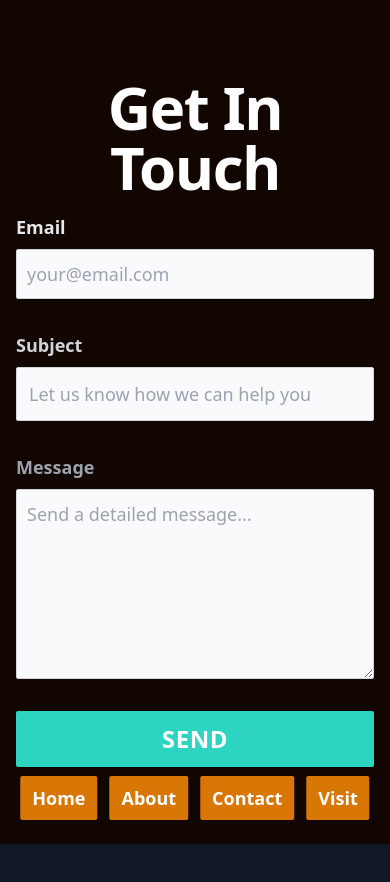
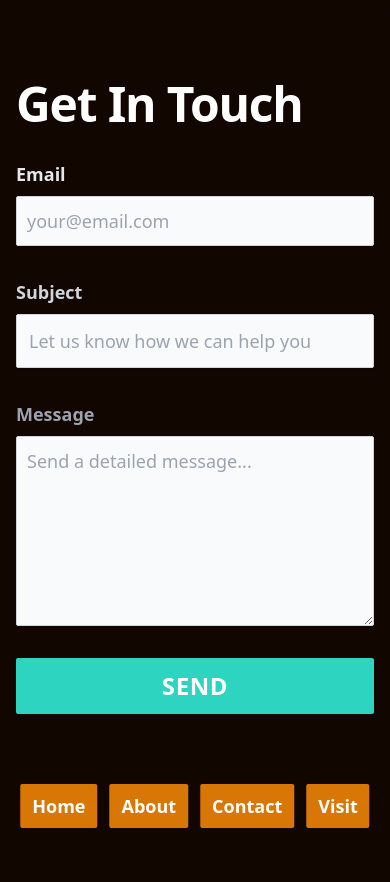
Before and after one commit to michaelsynan/lart, a Nuxt app: page /contact in a window 390 px wide. Shown: the top 882 px of the page. Before the commit the page ends 844 px from the top, so only its background shows below. Built offline with nearby package versions, Linux system fonts and the light colour scheme; a web font is replaced by a local one.

Commit message:
Style updates

```diff
--- a/components/BottomNav.vue
+++ b/components/BottomNav.vue
@@ -1,5 +1,5 @@
 <template>
-  <div class="fixed bottom-0 left-1/2 transform -translate-x-1/2 mb-4 z-100 mt-40">
+  <div class="fixed bottom-0 left-1/2 transform -translate-x-1/2 mb-2 md:mb-4 z-100 mt-40">
     <div class="flex space-x-3 md:space-x-4 justify-center items-center p-2 md:p-4">
       <NuxtLink to="/"
         class="rounded-sm bg-amber-600 px-3 md:px-4 py-2 md:py-3 text-lg md:text-xl font-bold relative group top-0 hover:-top-0.5 transition-all duration-200 ease-in-out">
--- a/pages/about.vue
+++ b/pages/about.vue
@@ -6,8 +6,8 @@ definePageMeta({
 <template>
   <div class="w-full flex justify-center px-4">
   <div class="relative flex flex-col items-center justify-center h-screen">
-    <div class="border-4 border-teal mb-10 rounded bg-teal">
-    <h1 class="text-4xl md:text-6xl font-bold pb-4 max-w-max px-6 md:px-10 py-4 md:py-6 tracking-wide md:tracking-wider rounded-md bg-stone-950">L'art de la rue</h1>
+    <div class="border-4 border-teal mb-10 rounded bg-teal w-full">
+    <h1 class="text-4xl md:text-6xl font-bold pb-4 px-6 md:px-10 py-4 md:py-6 tracking-wide md:tracking-wider rounded-md bg-stone-950 w-full">L'art de la rue</h1>
     <h2 class="text-lg md:text-xl w-full bg-teal w-full font-bold py-2 tracking-wide uppercase"><span class="">Established 2000</span></h2>
     </div>
     <p class="px-4 text-lg md:text-xl max-w-xl leading-loose mb-6">NYC-based street artist Mohammad designs jewelry that brings to life the history and culture of the city in which he lives. Follow his <a href="https://instagram.com" class="border-b-2 hover:border-b-3 hover:border-teal">Instagram</a> or visit his <a href="google.com" class="border-b-2 hover:border-b-3 hover:border-teal">shop</a>.</p>
--- a/pages/contact.vue
+++ b/pages/contact.vue
@@ -6,30 +6,37 @@ definePageMeta({
 
 <template>
   <div class="w-full flex justify-center">
-  <div class="relative flex flex-col items-center justify-center h-screen w-full">
+    <div class="relative flex flex-col items-center justify-start md:mt-0 mt-20 md:justify-center h-screen w-full">
       <section class="align-left w-full">
         <div class="mx-auto w-full md:w-2xl px-4">
-      <h2 class="mb-4 text-6xl tracking-tight font-extrabold text-center text-white px-4">Get In Touch</h2>
+          <h2 class="mb-4 text-5xl md:text-6xl tracking-tight font-extrabold text-left md:text-center text-white px-0 pb-4 md:px-4">Get In Touch</h2>
           <form action="#" class="space-y-8 text-lg">
             <div>
               <label for="email" class="block mb-2 ttext-gray-300 text-left font-bold">Email</label>
-              <input type="email" id="email" class="shadow-sm bg-gray-50 border border-gray-300 text-gray-900  rounded-sm focus:ring-primary-500 focus:border-primary-500 block w-full p-2.5 dark:bg-gray-700 dark:border-gray-600 dark:placeholder-gray-400 dark:text-white dark:focus:ring-primary-500 dark:focus:border-primary-500 dark:shadow-sm-light" placeholder="your@email.com" required>
+              <input type="email" id="email"
+                class="shadow-sm bg-gray-50 border border-gray-300 text-gray-900  rounded-sm focus:ring-primary-500 focus:border-primary-500 block w-full p-2.5 dark:bg-gray-700 dark:border-gray-600 dark:placeholder-gray-400 dark:text-white dark:focus:ring-primary-500 dark:focus:border-primary-500 dark:shadow-sm-light"
+                placeholder="your@email.com" required>
             </div>
             <div>
               <label for="subject" class="block mb-2  font-bold text-gray-300 text-left">Subject</label>
-              <input type="text" id="subject" class="block p-3 w-full text-gray-900 bg-gray-50 rounded-sm border border-gray-300 shadow-sm focus:ring-primary-500 focus:border-primary-500 dark:bg-gray-700 dark:border-gray-600 dark:placeholder-gray-400 dark:text-white dark:focus:ring-primary-500 dark:focus:border-primary-500 dark:shadow-sm-light" placeholder="Let us know how we can help you" required>
+              <input type="text" id="subject"
+                class="block p-3 w-full text-gray-900 bg-gray-50 rounded-sm border border-gray-300 shadow-sm focus:ring-primary-500 focus:border-primary-500 dark:bg-gray-700 dark:border-gray-600 dark:placeholder-gray-400 dark:text-white dark:focus:ring-primary-500 dark:focus:border-primary-500 dark:shadow-sm-light"
+                placeholder="Let us know how we can help you" required>
             </div>
             <div class="sm:col-span-2">
               <label for="message" class="block mb-2 font-bold text-gray-400 text-left">Message</label>
-              <textarea id="message" rows="6" class="block p-2.5 w-full text-gray-900 bg-gray-50 rounded-sm shadow-sm border border-gray-300 focus:ring-primary-500 focus:border-primary-500 dark:bg-gray-700 dark:border-gray-600 dark:placeholder-gray-400 dark:text-white dark:focus:ring-primary-500 dark:focus:border-primary-500" placeholder="Send a detailed message..."></textarea>
+              <textarea id="message" rows="6"
+                class="block p-2.5 w-full text-gray-900 bg-gray-50 rounded-sm shadow-sm border border-gray-300 focus:ring-primary-500 focus:border-primary-500 dark:bg-gray-700 dark:border-gray-600 dark:placeholder-gray-400 dark:text-white dark:focus:ring-primary-500 dark:focus:border-primary-500"
+                placeholder="Send a detailed message..."></textarea>
             </div>
-          <button type="submit" class="uppercase tracking-wide inline-flex justify-between w-full py-3 px-5 text-2xl font-bold text-center text-white rounded-sm bg-primary-700  hover:bg-primary-800 focus:ring-4 focus:outline-none focus:ring-primary-300 bg-teal dark:focus:ring-primary-800"><div class="w-full">Send</div>
+            <button type="submit"
+              class="uppercase tracking-wide inline-flex justify-between w-full py-3 px-5 text-2xl font-bold text-center text-white rounded-sm bg-primary-700  hover:bg-primary-800 focus:ring-4 focus:outline-none focus:ring-primary-300 bg-teal dark:focus:ring-primary-800">
+              <div class="w-full">Send</div>
             </button>
           </form>
         </div>
     </section>
   </div>
-    </div>
-</template>
+</div></template>
 
 <style scoped></style>
--- a/pages/index.vue
+++ b/pages/index.vue
@@ -31,12 +31,9 @@ onMounted(() => {
           la</div>
         <div v-if="showWords[3]" class="text-outline mainheading -rotate-15 text-stone-200 ">rue</div>
       </div>
-
-
-
     </div>
     <MainRow :speed="2" />
-    <MainRow  :delay="1000" :speed="3" />
+    <MainRow :delay="1000" :speed="3" />
     <MainRow :delay="2000" :speed="2" />
   </div>
 </template>
@@ -44,5 +41,4 @@ onMounted(() => {
 
 <style block>
 .text-outline {}
-
 </style>
```
Lines whose indentation alone changed are shown as unchanged.
